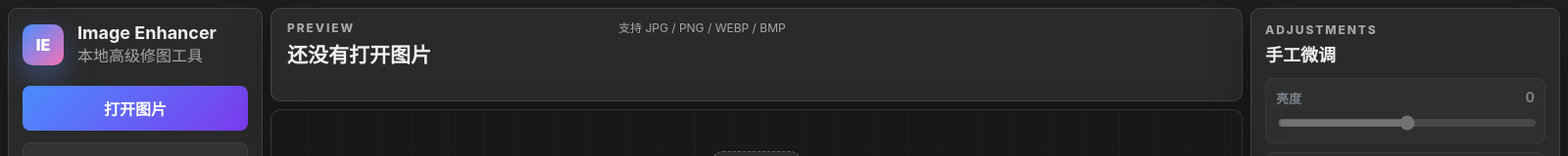
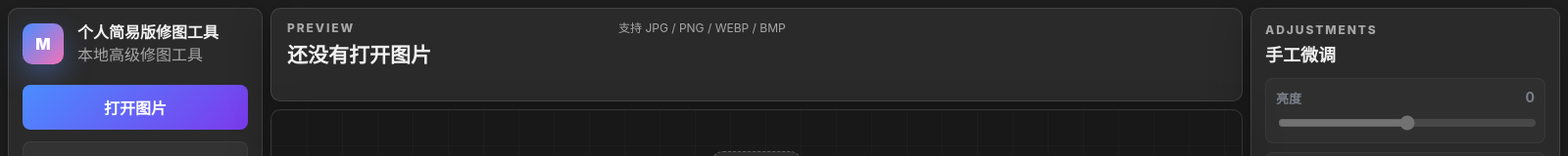
Before and after one commit to dymao/image-enhancer, an Electron app: page electron/renderer/index.html in a window 1600 px wide. Shown: the top 160 px of the page at 98% size. Drawn offline with Linux system fonts and the light colour scheme.

Commit message:
chore: update app branding

```diff
--- a/electron/renderer/index.html
+++ b/electron/renderer/index.html
@@ -3,16 +3,16 @@
   <head>
     <meta charset="UTF-8" />
     <meta name="viewport" content="width=device-width, initial-scale=1.0" />
-    <title>Image Enhancer</title>
+    <title>个人简易版修图工具</title>
     <link rel="stylesheet" href="./styles.css" />
   </head>
   <body>
     <div class="app-shell">
       <aside class="left-panel">
         <div class="brand">
-          <div class="logo">IE</div>
+          <div class="logo">M</div>
           <div>
-            <h1>Image Enhancer</h1>
+            <h1>个人简易版修图工具</h1>
             <p>本地高级修图工具</p>
           </div>
         </div>
--- a/electron/renderer/styles.css
+++ b/electron/renderer/styles.css
@@ -94,7 +94,8 @@ p {
 }
 
 .brand h1 {
-  font-size: 18px;
+  font-size: 16px;
+  line-height: 1.25;
 }
 
 .brand p,
```
